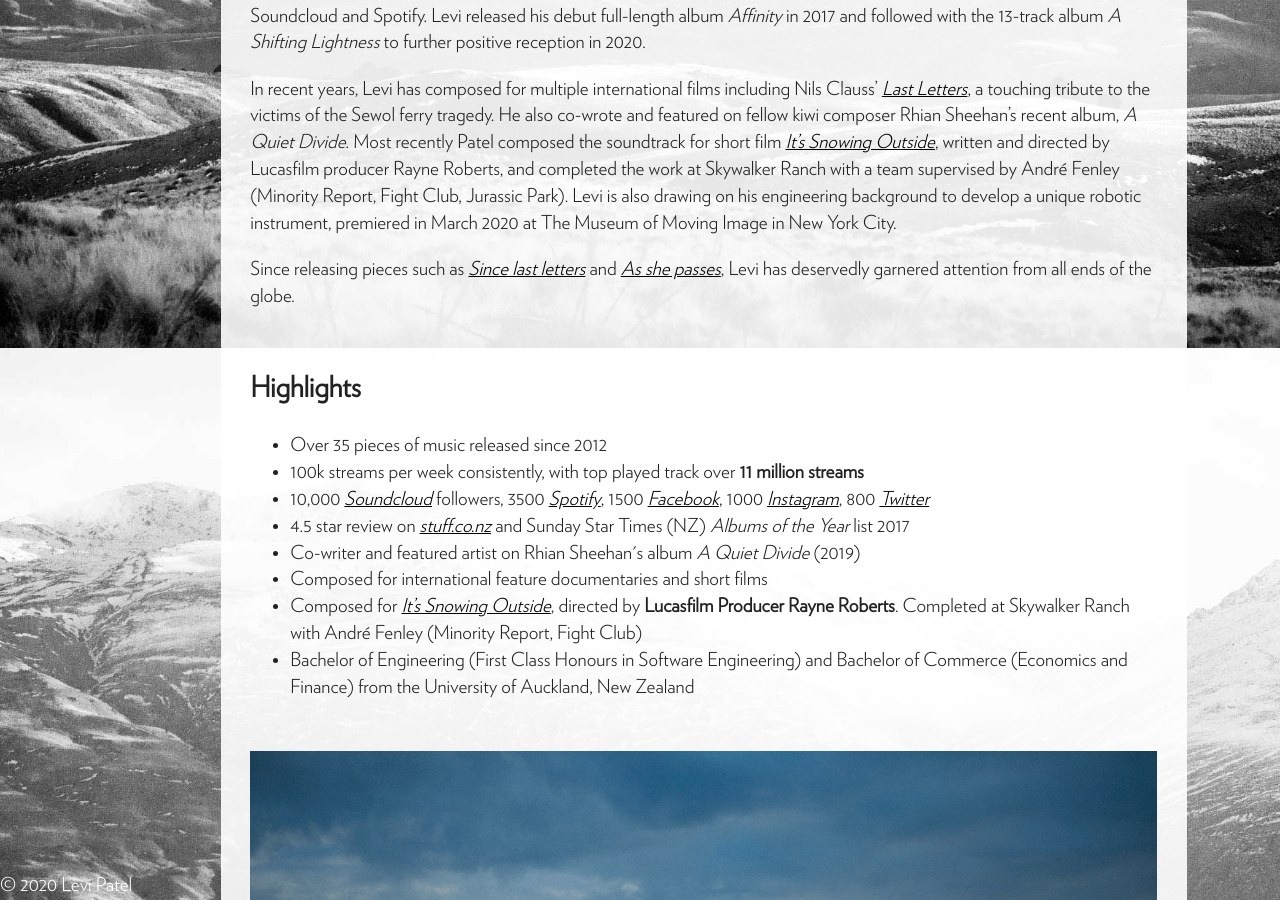
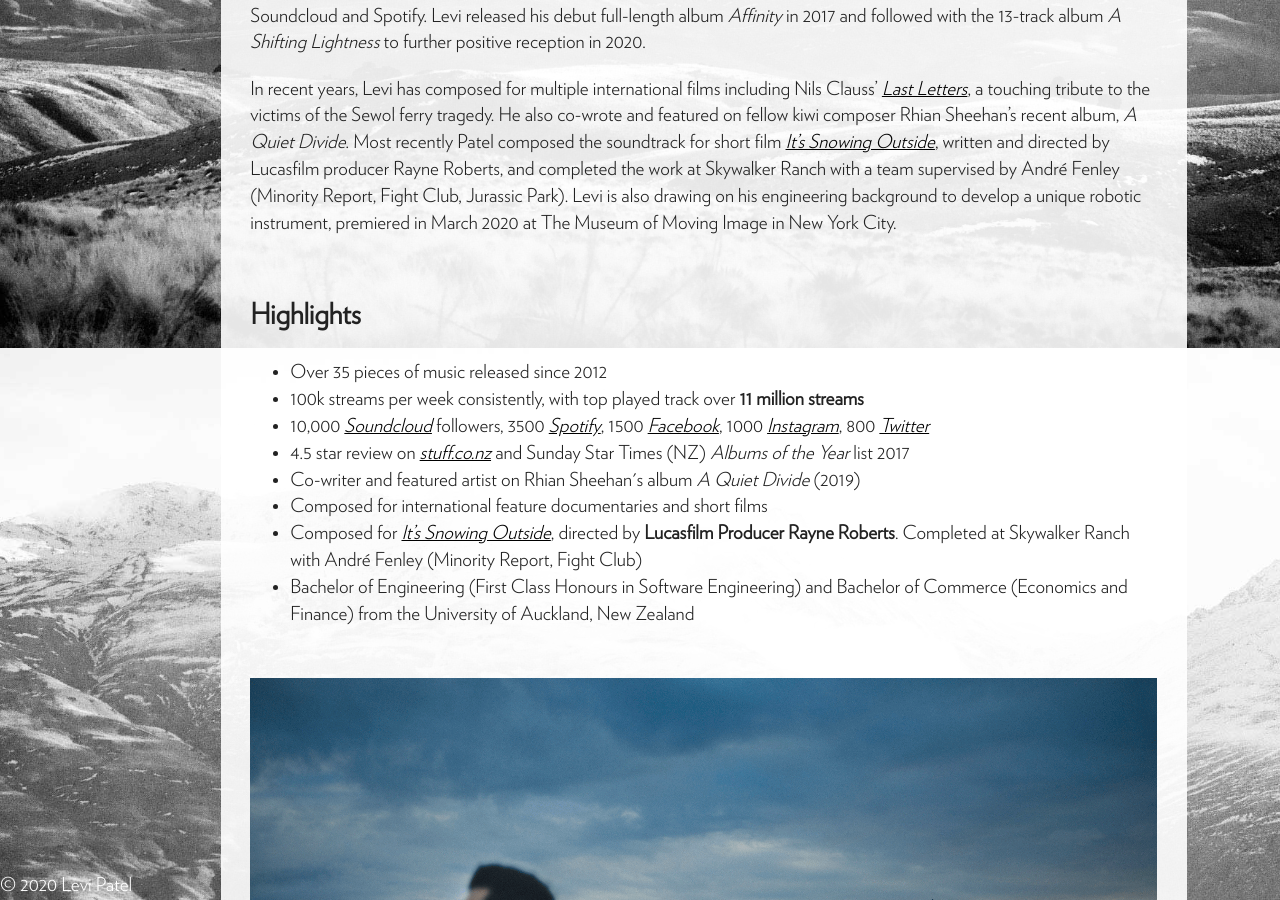
Before and after one commit to levipatel/music, a Jekyll site: the page built from press-kit.html, in a window 1280 px wide and 900 px high, scrolled down 1452 px. Built offline with Jekyll 4.4.1, drawn with Linux system fonts in a browser that asks for light colours.

Commit message:
Removed final line of bio that didn't add much.

```diff
--- a/press-kit.html
+++ b/press-kit.html
@@ -42,7 +42,7 @@ layout: default
 
   <p>In recent years, Levi has composed for multiple international films including Nils Clauss’ <a href="https://youtu.be/Cg1zta6j34I">Last Letters</a>, a touching tribute to the victims of the Sewol ferry tragedy. He also co-wrote and featured on fellow kiwi composer Rhian Sheehan’s recent album, <i>A Quiet Divide</i>. Most recently Patel composed the soundtrack for short film <a href="https://www.imdb.com/title/tt9337716/">It’s Snowing Outside</a>, written and directed by Lucasfilm producer Rayne Roberts, and completed the work at Skywalker Ranch with a team supervised by André Fenley (Minority Report, Fight Club, Jurassic Park). Levi is also drawing on his engineering background to develop a unique robotic instrument, premiered in March 2020 at The Museum of Moving Image in New York City.</p>
 
-<p>Since releasing pieces such as <a href="https://www.youtube.com/watch?v=b-iwfeSCsrc"><i>Since last letters</i></a> and <a href="https://soundcloud.com/levipatel/as-she-passes-1"><i>As she passes</i></a>, Levi has deservedly garnered attention from all ends of the globe.</p>
+<!-- <p>Since releasing pieces such as <a href="https://www.youtube.com/watch?v=b-iwfeSCsrc"><i>Since last letters</i></a> and <a href="https://soundcloud.com/levipatel/as-she-passes-1"><i>As she passes</i></a>, Levi has deservedly garnered attention from all ends of the globe.</p> -->
 </div>
 
 <div class="press-kit-section">
```
